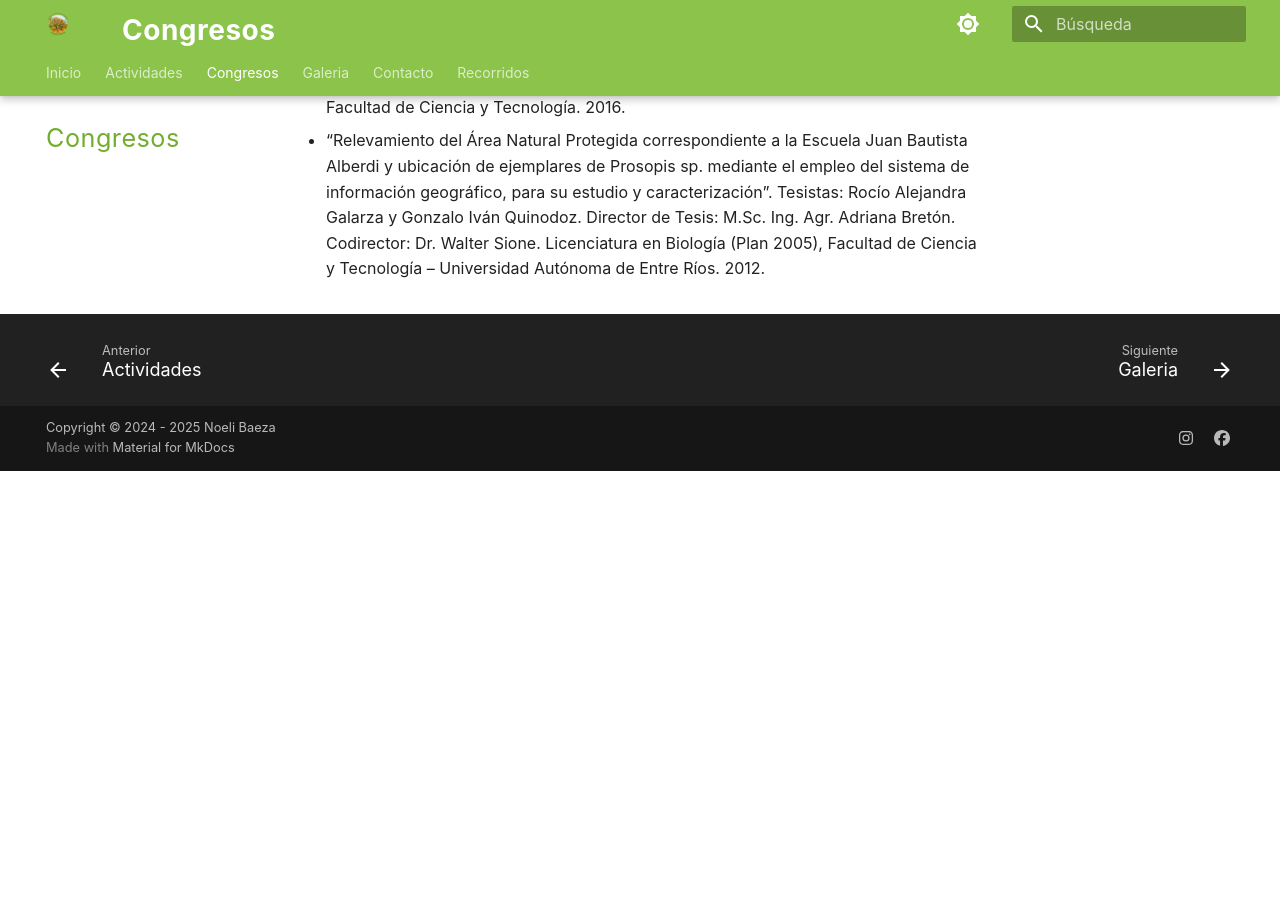
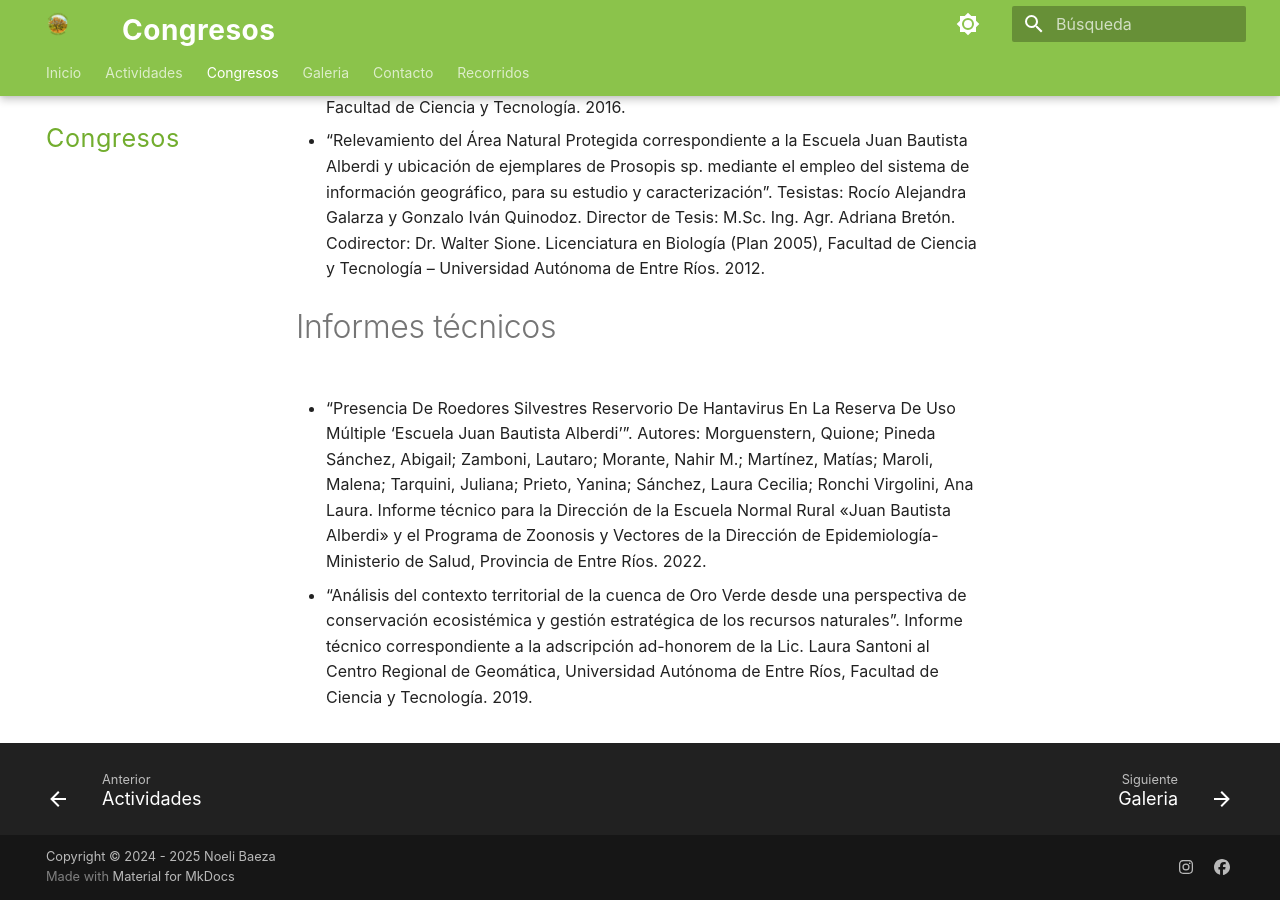
Before and after one commit to noelibaeza/reserva_alberdi_er, an MkDocs documentation site: the page built from docs/presentaciones.md, in a window 1280 px wide and 900 px high, scrolled down 2230 px. Built offline with MkDocs 1.6.1 and Material for MkDocs 9.7.7, drawn with Linux system fonts in a browser that asks for light colours; some web fonts are replaced; before the commit the page ends 2701 px from its top, so only the background shows below that.

Commit message:
Agregué lista 2

```diff
--- a/docs/presentaciones.md
+++ b/docs/presentaciones.md
@@ -35,3 +35,9 @@
 * “Uso de perchas artificiales para favorecer la dispersión de semillas y la restauración de bosques” Tesista: Fátima María Lucrecia Miño. Director: Dr. Sebastián Dardanelli. Co-directora: Lic. Brenda Guidetti. (Tesis de Grado: Licenciatura en Biología (Plan 2005), Facultad de Ciencia y Tecnología - Universidad Autónoma de Entre Ríos. Facultad de Ciencia y Tecnología. 2016.
 
 * “Relevamiento del Área Natural Protegida correspondiente a la Escuela Juan Bautista Alberdi y ubicación de ejemplares de Prosopis sp. mediante el empleo del sistema de información geográfico, para su estudio y caracterización”. Tesistas: Rocío Alejandra Galarza y Gonzalo Iván Quinodoz. Director de Tesis: M.Sc. Ing. Agr. Adriana Bretón. Codirector: Dr. Walter Sione. Licenciatura en Biología (Plan 2005), Facultad de Ciencia y Tecnología – Universidad Autónoma de Entre Ríos. 2012.
+
+# Informes técnicos
+
+* “Presencia De Roedores Silvestres Reservorio De Hantavirus En La Reserva De Uso Múltiple ‘Escuela Juan Bautista Alberdi’”. Autores: Morguenstern, Quione; Pineda Sánchez, Abigail; Zamboni, Lautaro; Morante, Nahir M.; Martínez, Matías; Maroli, Malena; Tarquini, Juliana; Prieto, Yanina; Sánchez, Laura Cecilia; Ronchi Virgolini, Ana Laura. Informe técnico para la Dirección de la Escuela Normal Rural «Juan Bautista Alberdi» y el Programa de Zoonosis y Vectores de la Dirección de Epidemiología-Ministerio de Salud, Provincia de Entre Ríos. 2022.
+
+* “Análisis del contexto territorial de la cuenca de Oro Verde desde una perspectiva de conservación ecosistémica y gestión estratégica de los recursos naturales”. Informe técnico correspondiente a la adscripción ad-honorem de la Lic. Laura Santoni al Centro Regional de Geomática, Universidad Autónoma de Entre Ríos, Facultad de Ciencia y Tecnología. 2019.
```
